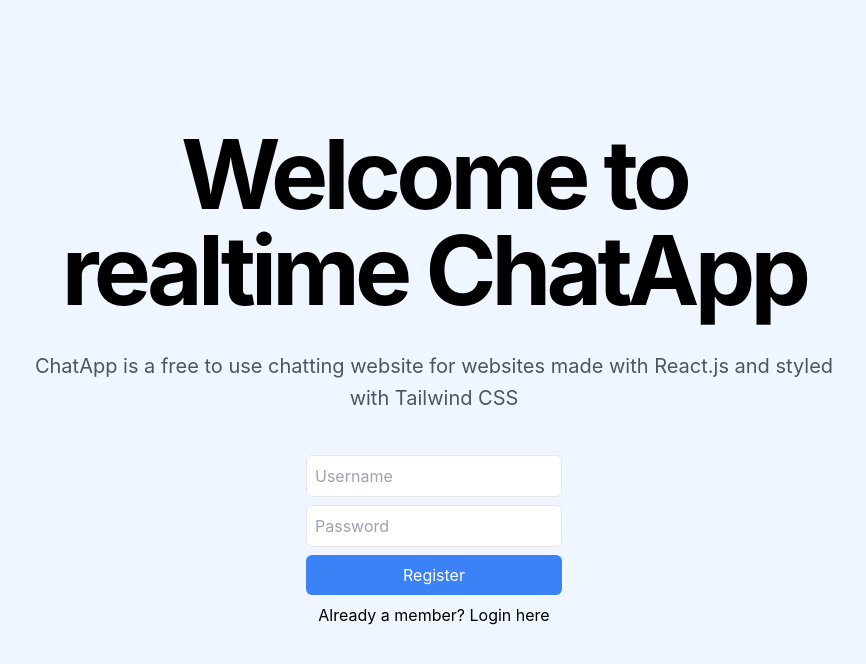
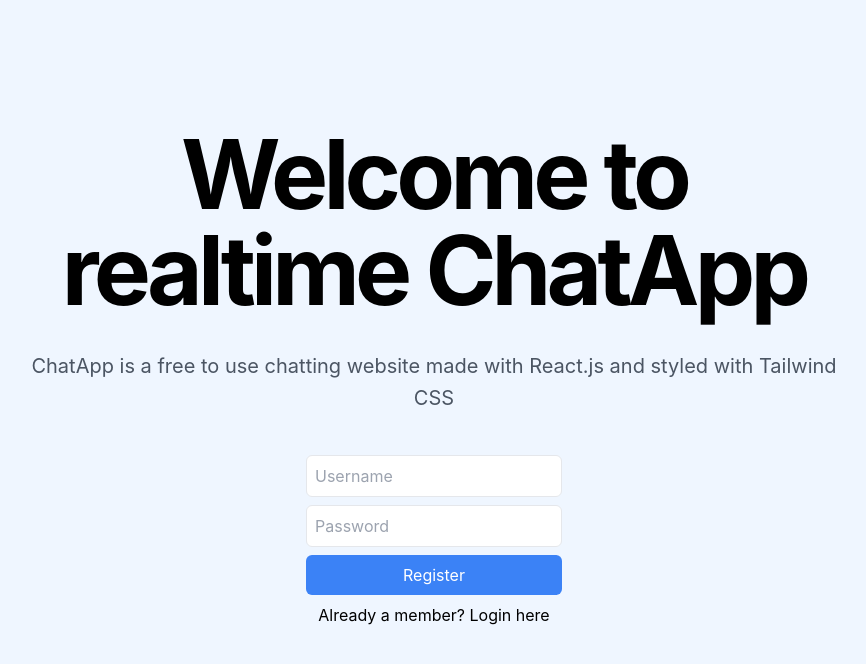
Before and after one commit to Prathamesh1734/mern-chat-app, a React (Vite) app in the folder frontend/: page / in a window 1280 px wide. Shown: the top 664 px of the page, without its empty margins (206-1072 px from the left). Built offline with nearby package versions, Linux system fonts and the light colour scheme; no server answers.

Commit message:
fixed a typo

```diff
--- a/frontend/src/components/RegisterAndLoginForm.jsx
+++ b/frontend/src/components/RegisterAndLoginForm.jsx
@@ -34,8 +34,8 @@
           </h1>
           <br></br>
           <p class="mx-auto  text-xl font-normal leading-relaxed text-gray-600 dark:text-gray-300 lg:w-2/3">
-            ChatApp is a free to use chatting website for websites made with
-            React.js and styled with Tailwind CSS
+            ChatApp is a free to use chatting website made with React.js and
+            styled with Tailwind CSS
           </p>
         </div>
         <div className="mt-10 ">
```
